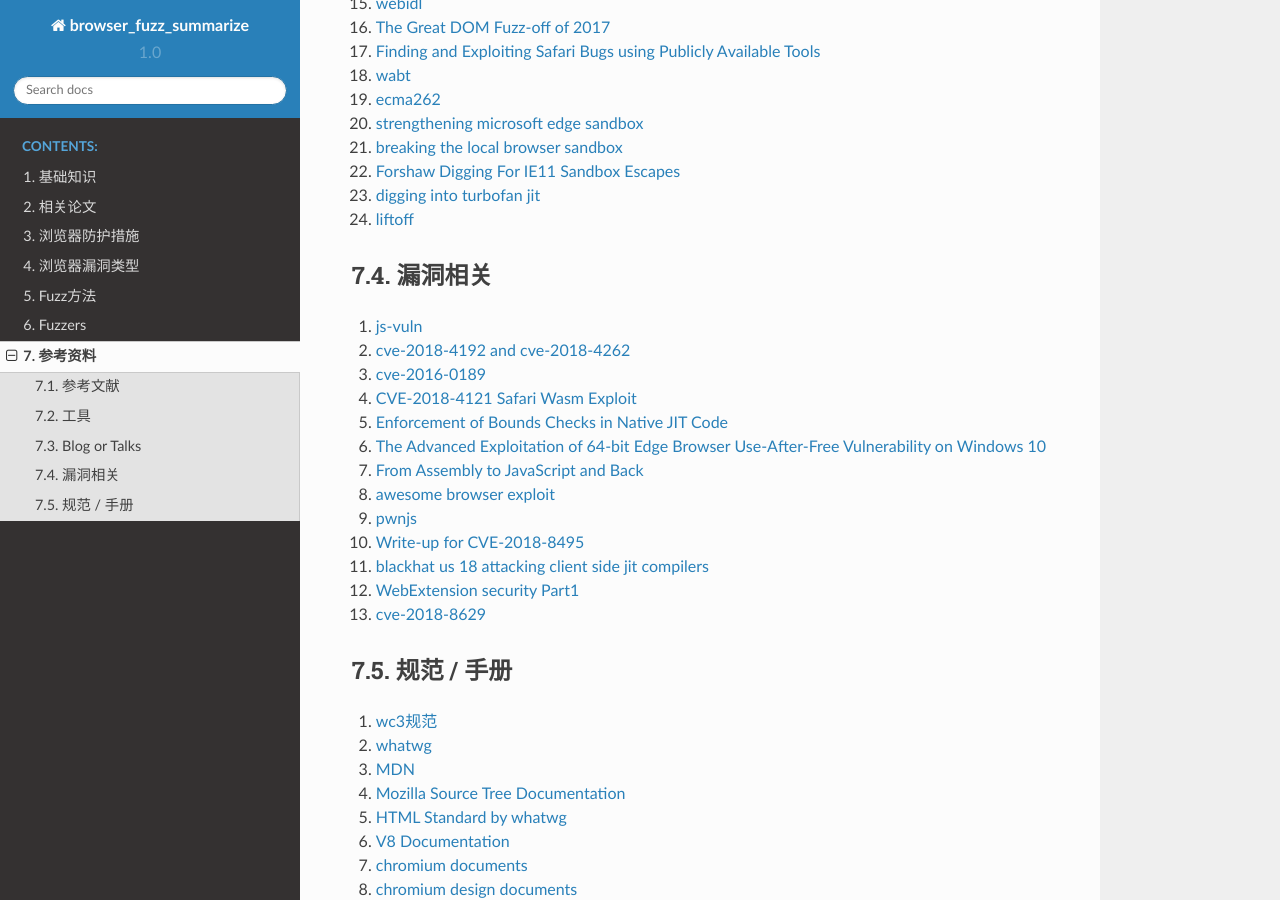
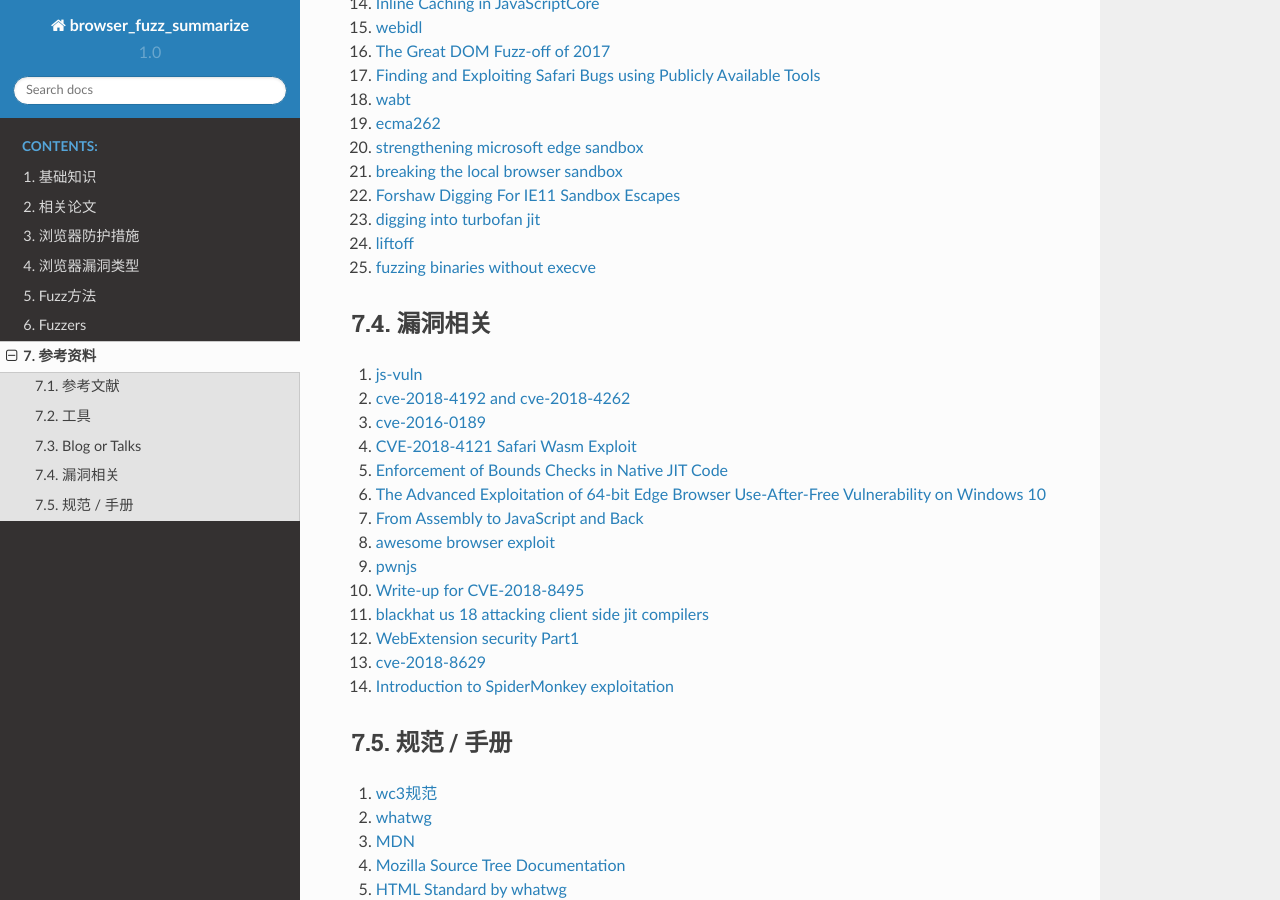
Before and after one commit to LyleMi/Browser-Fuzz-Summarize, a Sphinx documentation site: the page built from source/ref.rst, in a window 1280 px wide and 900 px high, scrolled down 2045 px. Built offline with Sphinx 7.4.7 and the Read the Docs theme 2.0.0, drawn with Linux system fonts in a browser that asks for light colours.

Commit message:
add some reference

```diff
--- a/source/ref.rst
+++ b/source/ref.rst
@@ -123,6 +125,8 @@ Blog or Talks
 
 24. `liftoff <https://v8project.blogspot.com/2018/08/liftoff.html>`_
 
+25. `fuzzing binaries without execve <https://lcamtuf.blogspot.com/2014/10/fuzzing-binaries-without-execve.html>`_
+
 漏洞相关
 --------------------------------------------------
 1. `js-vuln <https://github.com/tunz/js-vuln-db>`_
@@ -151,6 +155,8 @@ Blog or Talks
 
 13. `cve-2018-8629 <https://github.com/phoenhex/files/blob/master/pocs/cve-2018-8629-chakra.js>`_
 
+14. `Introduction to SpiderMonkey exploitation <https://doar-e.github.io/blog/2018/11/19/introduction-to-spidermonkey-exploitation/>`_
+
 规范 / 手册
 --------------------------------------------------
 1. `wc3规范 <https://www.w3.org/standards/>`_
```
Also changed, not shown: other parts of source/ref.rst (+2 -0 lines).
